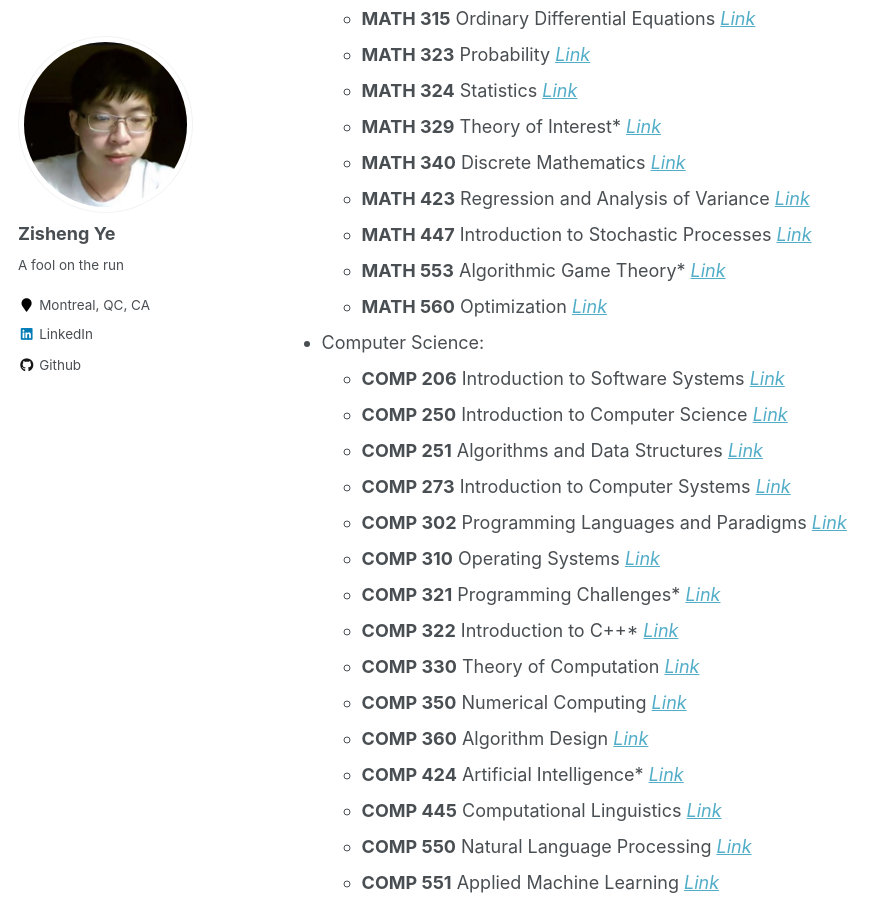
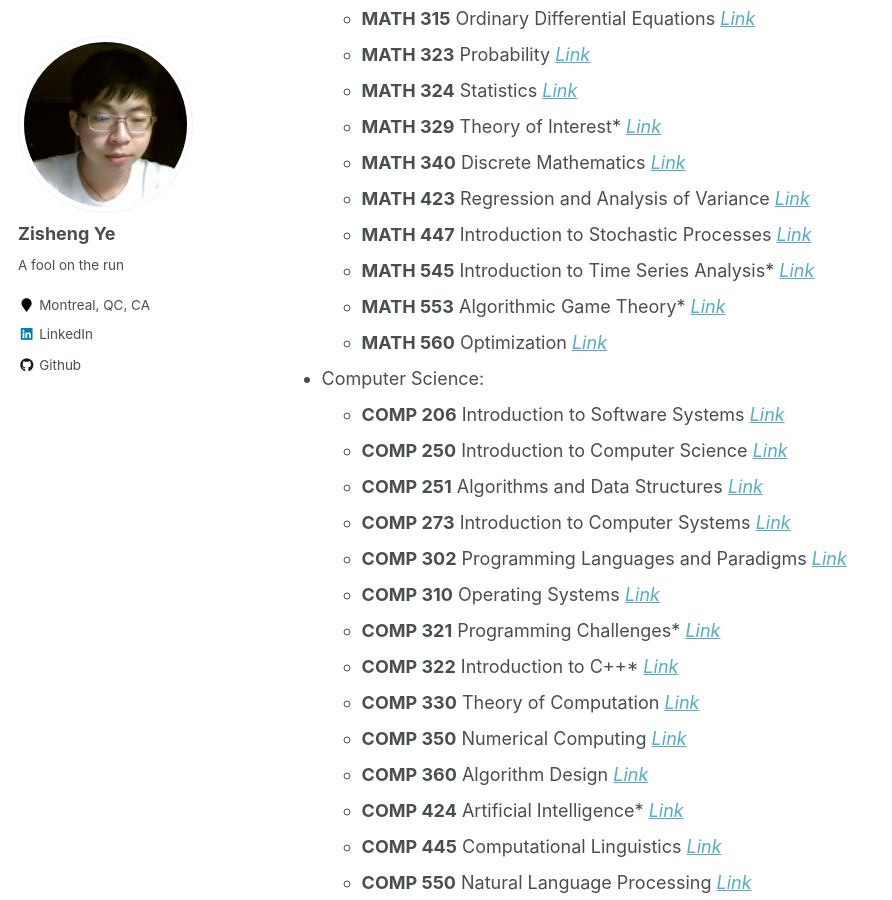
Before and after one commit to macaoleaf/macaoleaf.github.io, a Jekyll site: the page built from _pages/Courses.md, in a window 1280 px wide and 900 px high, scrolled down 663 px. Shown: the whole window, without its empty margins (0-892 px from the left). Built offline with Jekyll 4.4.1, drawn with Linux system fonts in a browser that asks for light colours.

Commit message:
Update Courses.md

```diff
--- a/_pages/Courses.md
+++ b/_pages/Courses.md
@@ -26,6 +26,7 @@ Credit-Oriented Courses:
   - **MATH 340** Discrete Mathematics [*Link*](https://www.mcgill.ca/study/2019-2020/courses/math-340)
   - **MATH 423** Regression and Analysis of Variance [*Link*](https://www.mcgill.ca/study/2019-2020/courses/math-423)
   - **MATH 447** Introduction to Stochastic Processes [*Link*](https://www.mcgill.ca/study/2019-2020/courses/math-447)
+  - **MATH 545** Introduction to Time Series Analysis\* [*Link*](https://www.mcgill.ca/study/2019-2020/courses/math-545)
   - **MATH 553** Algorithmic Game Theory\* [*Link*](https://www.mcgill.ca/study/2019-2020/courses/math-553)
   - **MATH 560** Optimization [*Link*](https://www.mcgill.ca/study/2019-2020/courses/math-560)
 
```
